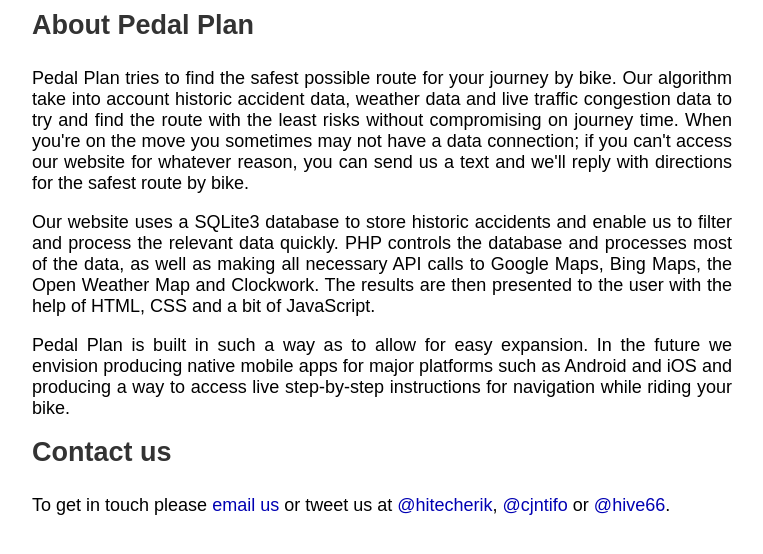
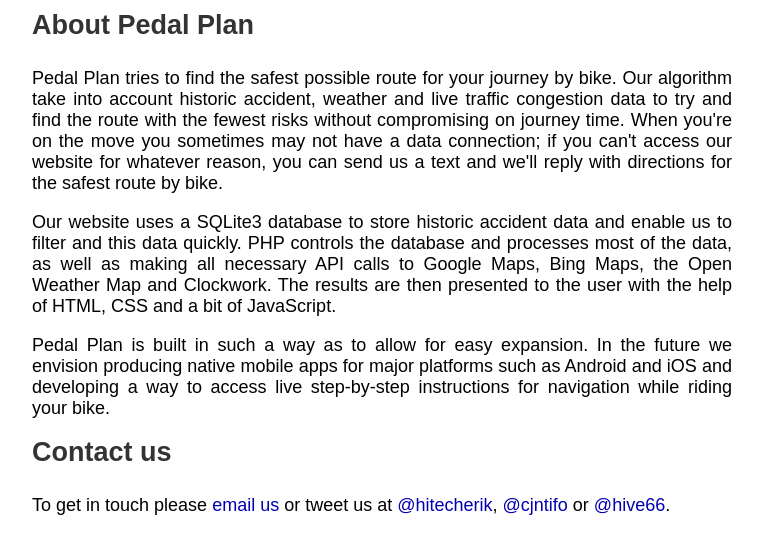
Before and after one commit to cjntifo/pedal-plan, a PHP site: page /about.php in a window 1280 px wide. Shown: the part 56-610 px from the top of the page, without its empty margins (258-1021 px from the left). Run offline with PHP 8.4, Linux system fonts and the light colour scheme.

Commit message:
Changed README and description.

```diff
--- a/about.php
+++ b/about.php
@@ -31,9 +31,9 @@
 
 	<div class="container">
 		<h2>About Pedal Plan</h2>
-		<p class="justify">Pedal Plan tries to find the safest possible route for your journey by bike. Our algorithm take into account historic accident data, weather data and live traffic congestion data to try and find the route with the least risks without compromising on journey time. When you're on the move you sometimes may not have a data connection; if you can't access our website for whatever reason, you can send us a text and we'll reply with directions for the safest route by bike.</p>
-		<p class="justify">Our website uses a SQLite3 database to store historic accidents and enable us to filter and process the relevant data quickly. PHP controls the database and processes most of the data, as well as making all necessary API calls to Google Maps, Bing Maps, the Open Weather Map and Clockwork. The results are then presented to the user with the help of HTML, CSS and a bit of JavaScript.</p>
-		<p class="justify">Pedal Plan is built in such a way as to allow for easy expansion. In the future we envision producing native mobile apps for major platforms such as Android and iOS and producing a way to access live step-by-step instructions for navigation while riding your bike.</p>
+		<p class="justify">Pedal Plan tries to find the safest possible route for your journey by bike. Our algorithm take into account historic accident, weather and live traffic congestion data to try and find the route with the fewest risks without compromising on journey time. When you're on the move you sometimes may not have a data connection; if you can't access our website for whatever reason, you can send us a text and we'll reply with directions for the safest route by bike.</p>
+		<p class="justify">Our website uses a SQLite3 database to store historic accident data and enable us to filter and this data quickly. PHP controls the database and processes most of the data, as well as making all necessary API calls to Google Maps, Bing Maps, the Open Weather Map and Clockwork. The results are then presented to the user with the help of HTML, CSS and a bit of JavaScript.</p>
+		<p class="justify">Pedal Plan is built in such a way as to allow for easy expansion. In the future we envision producing native mobile apps for major platforms such as Android and iOS and developing a way to access live step-by-step instructions for navigation while riding your bike.</p>
 
 		<h2>Contact us</h2>
 		<p class="justify">To get in touch please <a href="mailto:alex@pedalplan.tk">email us</a> or tweet us at <a href="http://twitter.com/hitecherik">@hitecherik</a>, <a href="http://twitter.com/cjntifo">@cjntifo</a> or <a href="http://twitter.com/hive66">@hive66</a>.</p>
```
Also changed, not shown: README.md.
